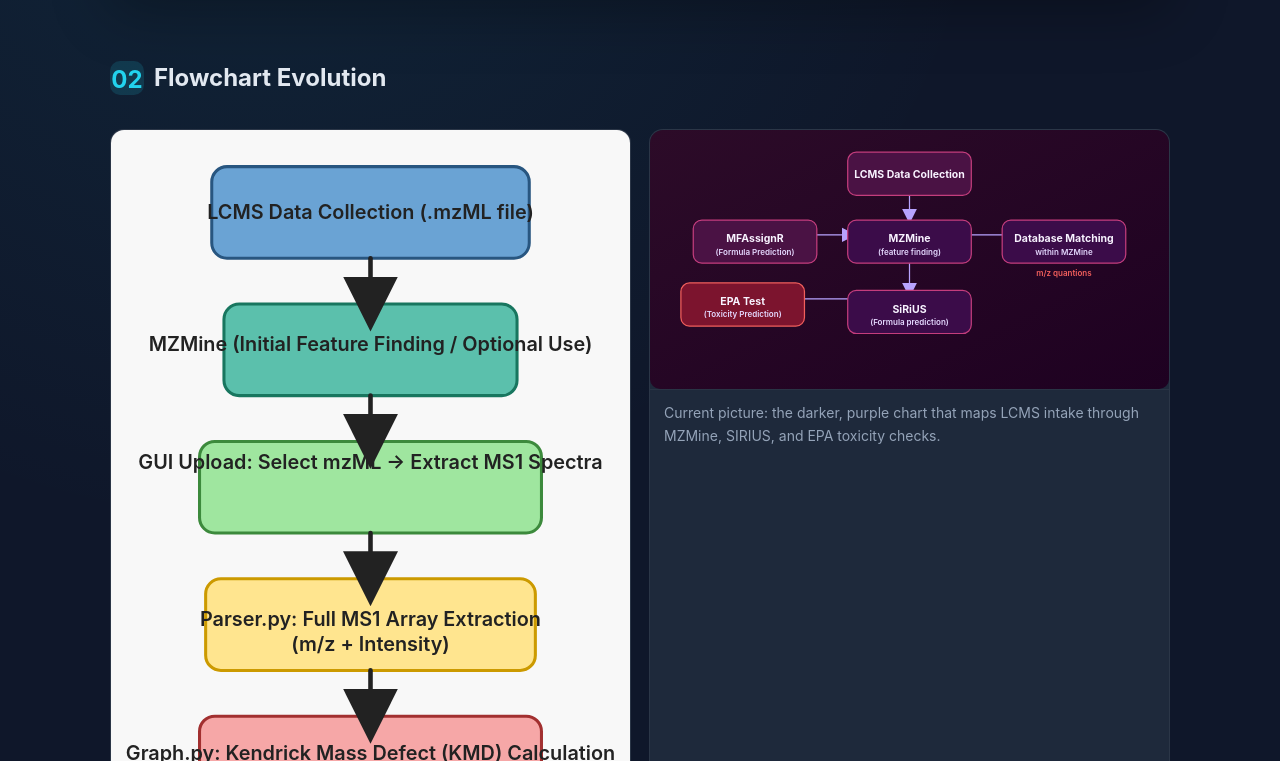
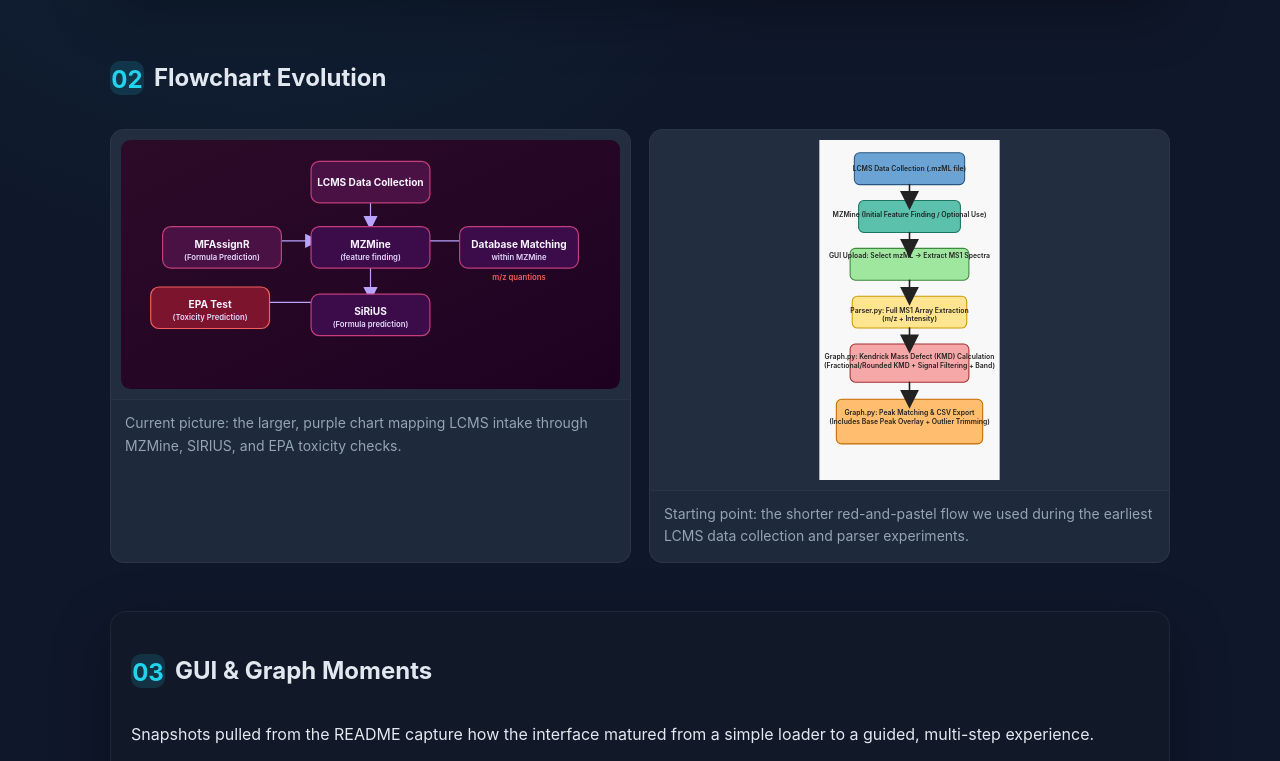
Before and after one commit to jayxvalle/PSLGang, a plain HTML site: page index.html in a window 1280 px wide. Shown: the part 920-1681 px from the top of the page. Drawn offline with Linux system fonts and the light colour scheme.

Commit message:
Fix flowchart labeling and sizing

```diff
--- a/index.html
+++ b/index.html
@@ -68,12 +68,12 @@
       <h2><span class="icon">02</span>Flowchart Evolution</h2>
       <div class="gallery">
         <figure>
-          <img src="images/flowchart_early.svg" alt="Initial vertical flowchart starting from LCMS data collection" />
-          <figcaption>Starting point: the red-and-pastel flow used during our earliest LCMS data collection and parser experiments.</figcaption>
+          <img src="images/flowchart_current.svg" alt="Current purple flowchart showing the LCMS, MZMine, SIRIUS, and EPA pipeline" />
+          <figcaption>Current picture: the larger, purple chart mapping LCMS intake through MZMine, SIRIUS, and EPA toxicity checks.</figcaption>
         </figure>
         <figure>
-          <img src="images/flowchart_current.svg" alt="Purple flowchart showing the current LCMS, MZMine, SIRIUS, and EPA pipeline" />
-          <figcaption>Current picture: the darker, purple chart that maps LCMS intake through MZMine, SIRIUS, and EPA toxicity checks.</figcaption>
+          <img src="images/flowchart_early.svg" alt="Initial shorter red flowchart starting from LCMS data collection" />
+          <figcaption>Starting point: the shorter red-and-pastel flow we used during the earliest LCMS data collection and parser experiments.</figcaption>
         </figure>
       </div>
     </section>
--- a/styles.css
+++ b/styles.css
@@ -198,6 +198,10 @@ figure img,
 figure svg {
   width: 100%;
   display: block;
+  max-height: 360px;
+  object-fit: contain;
+  background: rgba(255, 255, 255, 0.02);
+  padding: 10px;
 }
 
 figure figcaption {
```
